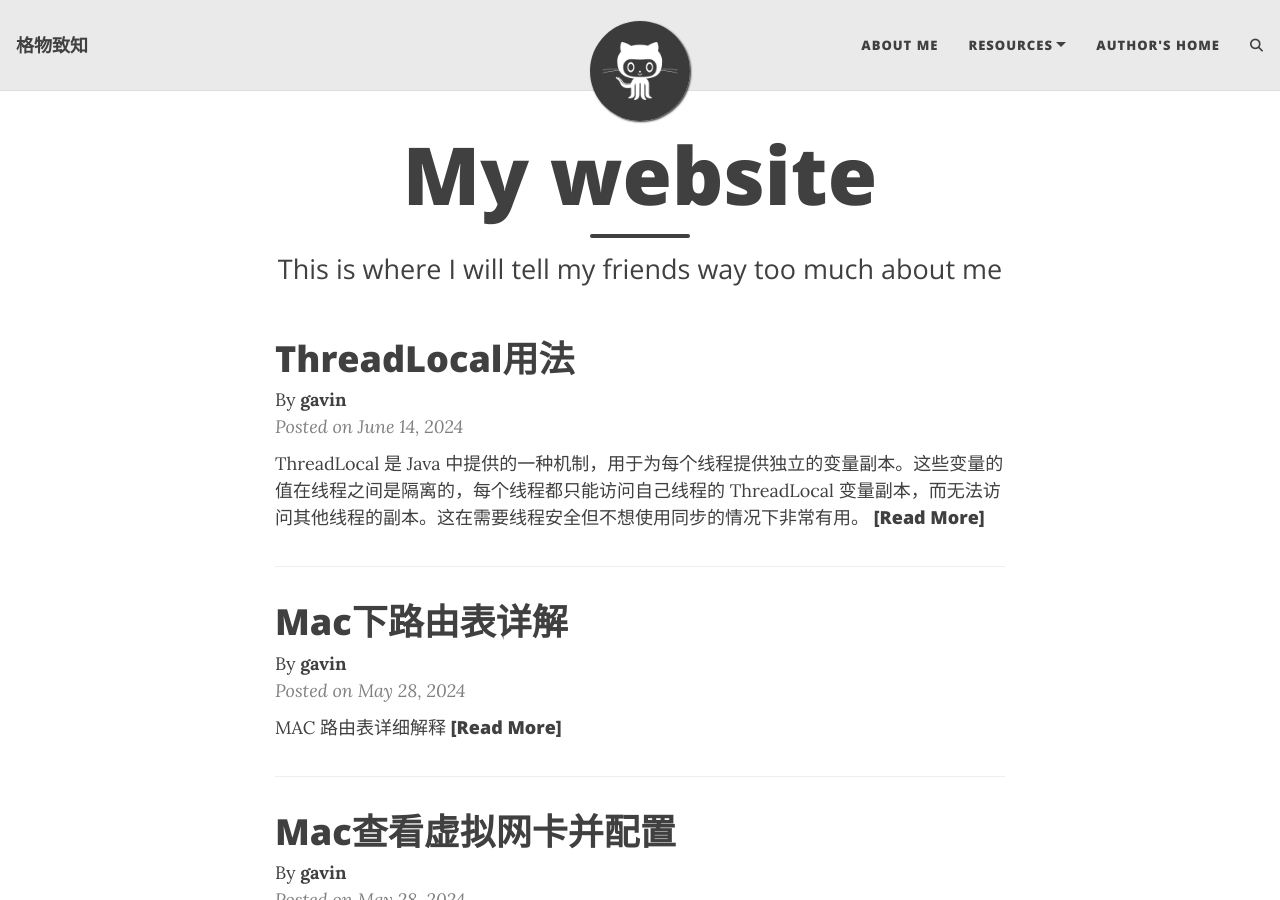
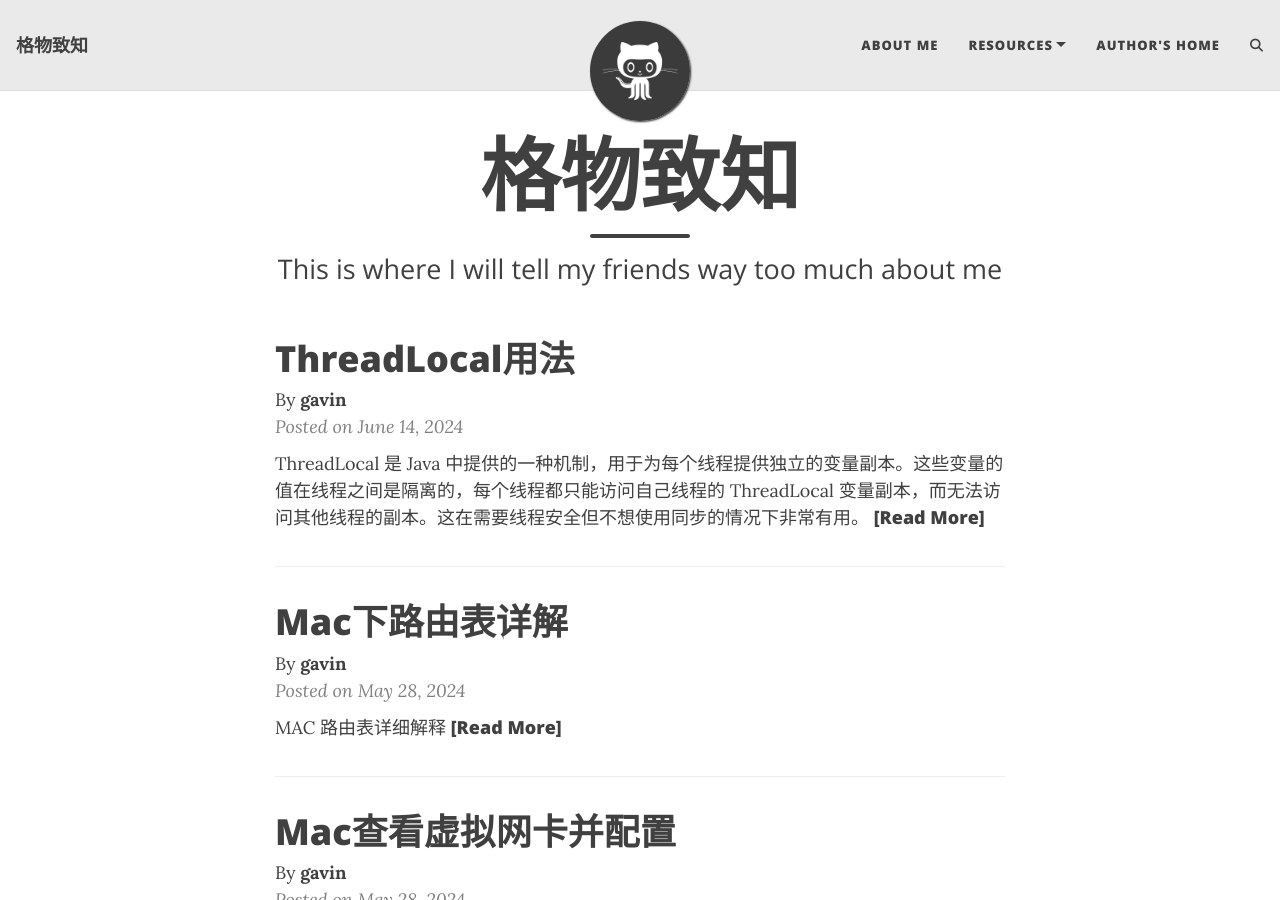
Before and after one commit to gaving2016/gaving2016.github.io, a Jekyll site: the page built from index.html, in a window 1280 px wide and 900 px high. Built offline with Jekyll 4.4.1, drawn with Linux system fonts in a browser that asks for light colours; the list of posts is cut into pages by our own code; comment, search, counter and statistics services are not loaded.

Commit message:
Update index.html

```diff
--- a/index.html
+++ b/index.html
@@ -1,5 +1,5 @@
 ---
 layout: home
-title: My website
+title: 格物致知
 subtitle: This is where I will tell my friends way too much about me
 ---
```
